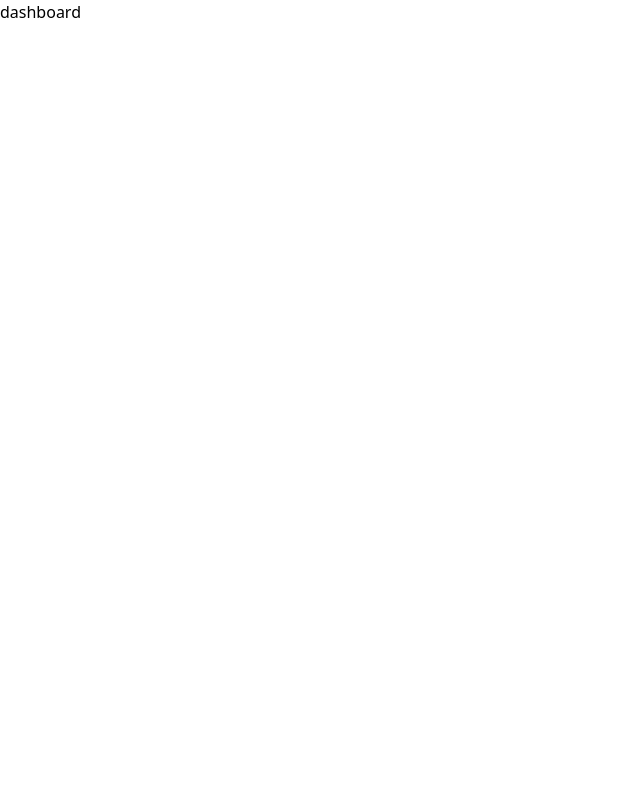
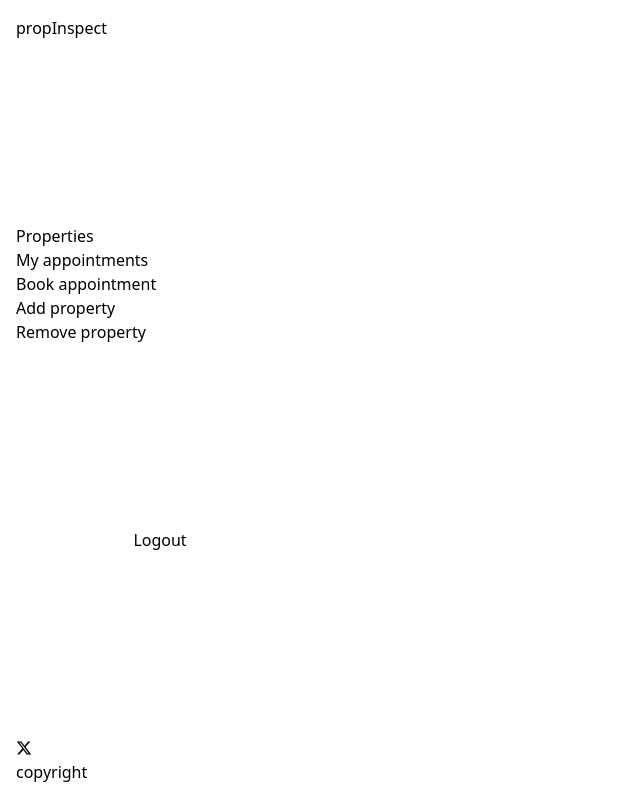
Before and after one commit to prius2055/property-check-frontend, a React (Create React App) app: page /dashboard in a window 1280 px wide. Shown: the whole page, without its empty margins (0-640 px from the left). Built offline with nearby package versions, Linux system fonts and the light colour scheme.

Commit message:
update dashboard

```diff
--- a/src/components/Dashboard.js
+++ b/src/components/Dashboard.js
@@ -1,4 +1,5 @@
 import React from 'react';
+import Navigation from './Navigation';
 // import Login from './auth/Login';
 // import { Link } from 'react-router-dom';
 
@@ -10,7 +11,7 @@ const Dashboard = () => {
 
   return (
     <div>
-      <h1>dashboard</h1>
+      <Navigation />
     </div>
   );
 };
--- /dev/null
+++ b/src/components/Navigation.js
@@ -0,0 +1,27 @@
+import React from 'react';
+import { FontAwesomeIcon } from '@fortawesome/react-fontawesome';
+import { faXTwitter } from '@fortawesome/free-brands-svg-icons';
+
+const Navigation = () => {
+  return (
+    <div className="flex flex-col justify-between h-screen w-1/4 py-4 px-4">
+      <h1>propInspect</h1>
+      <ul>
+        <li>Properties</li>
+        <li>My appointments</li>
+        <li>Book appointment</li>
+        <li>Add property</li>
+        <li>Remove property</li>
+      </ul>
+      <button>Logout</button>
+      <div>
+        <div>
+          <FontAwesomeIcon icon={faXTwitter} style={{ color: '#000000' }} />
+        </div>
+        <button>copyright</button>
+      </div>
+    </div>
+  );
+};
+
+export default Navigation;
```
